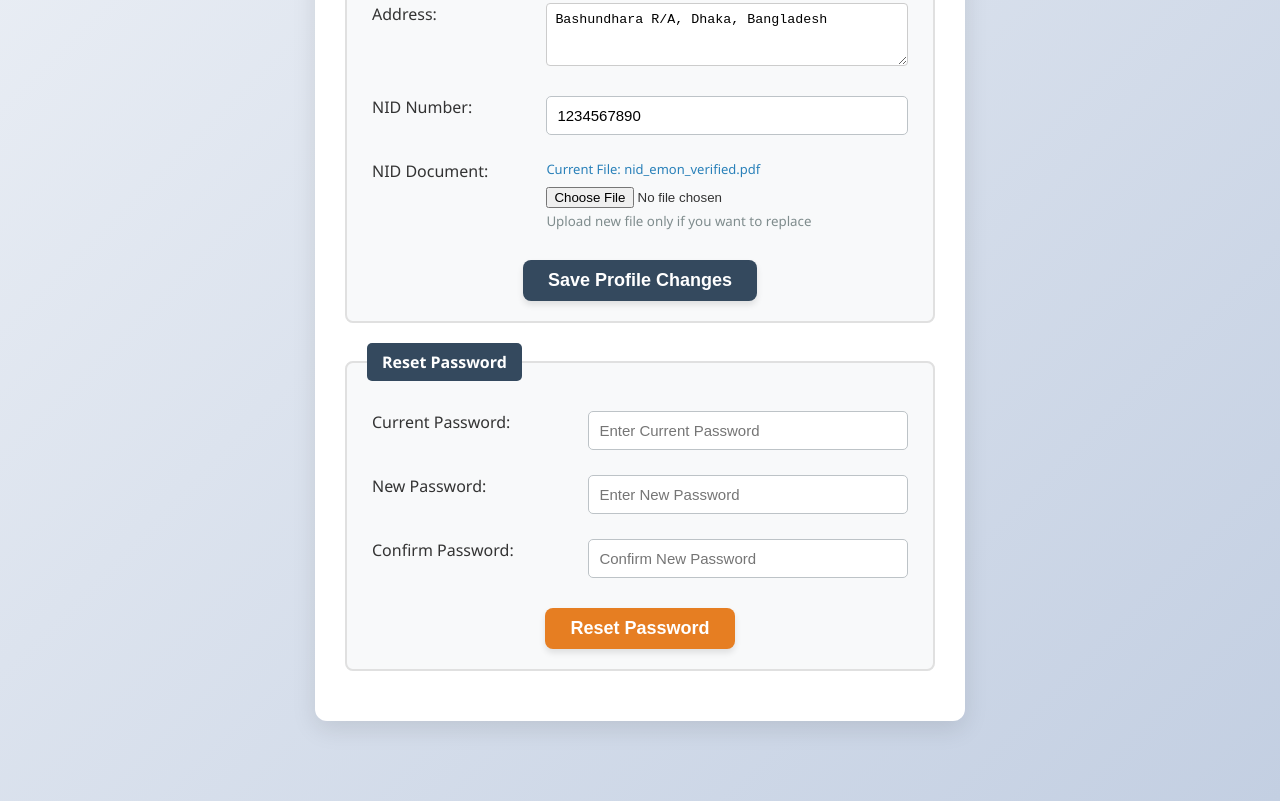
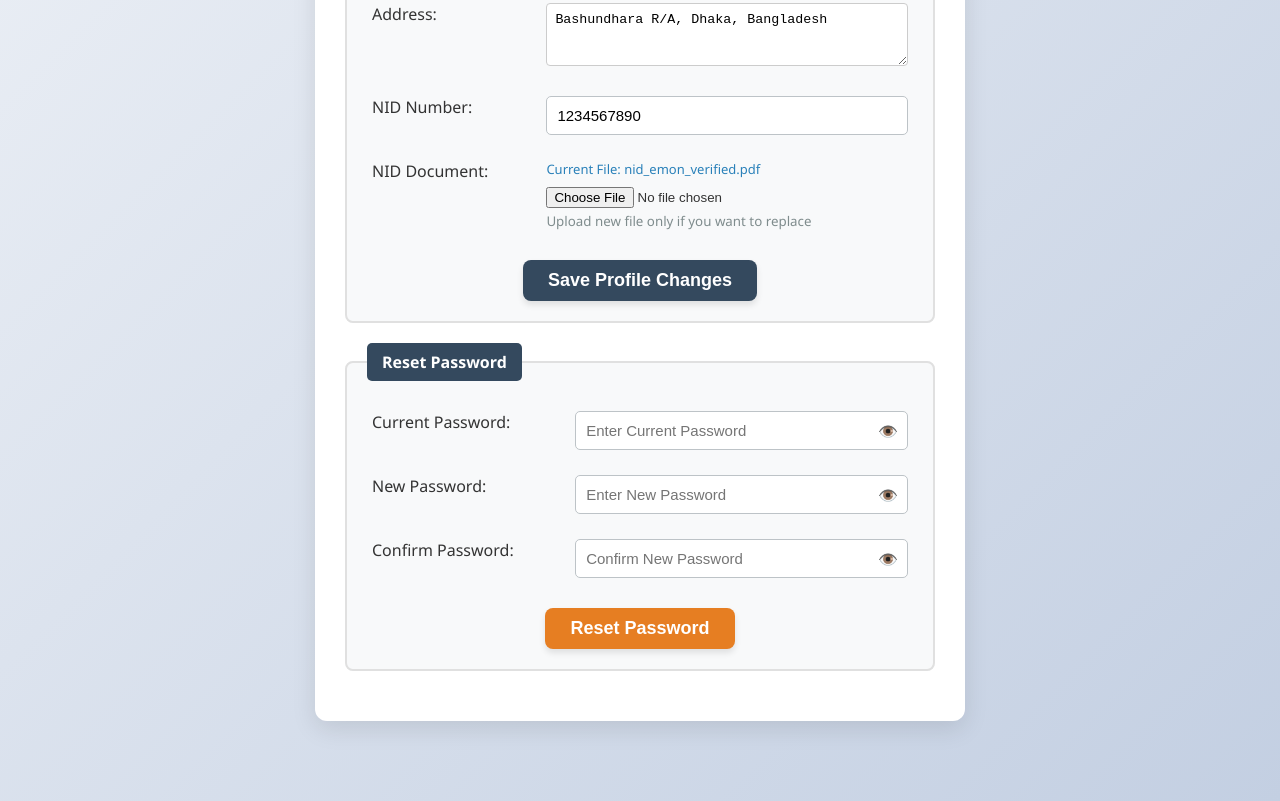
Before and after one commit to EmonHasanSohel/WebTech_Project_Fall2026-27_GroupNumber-5-, a plain HTML site: page Admin/AdminProfile.html in a window 1280 px wide. Shown: the part 746-1547 px from the top of the page. Drawn offline with Linux system fonts and the light colour scheme.

Commit message:
Enhance password input fields with show/hide functionality and update common JS for password toggle

```diff
--- a/Admin/AdminProfile.html
+++ b/Admin/AdminProfile.html
@@ -124,21 +124,30 @@
                         <tr>
                             <td><label for="oldPass">Current Password:</label></td>
                             <td>
-                                <input type="password" id="oldPass" placeholder="Enter Current Password">
+                                <div style="position: relative; width: 100%;">
+                                    <input type="password" id="oldPass" placeholder="Enter Current Password" style="padding-right: 35px; box-sizing: border-box;">
+                                    <span onclick="togglePassword('oldPass', this)" title="Show/Hide Password" style="position: absolute; right: 10px; top: 50%; transform: translateY(-50%); cursor: pointer; font-size: 16px; user-select: none;">👁️</span>
+                                </div>
                                 <p id="oldPassErr" class="error-text"></p>
                             </td>
                         </tr>
                         <tr>
                             <td><label for="newPass">New Password:</label></td>
                             <td>
-                                <input type="password" id="newPass" placeholder="Enter New Password">
+                                <div style="position: relative; width: 100%;">
+                                    <input type="password" id="newPass" placeholder="Enter New Password" style="padding-right: 35px; box-sizing: border-box;">
+                                    <span onclick="togglePassword('newPass', this)" title="Show/Hide Password" style="position: absolute; right: 10px; top: 50%; transform: translateY(-50%); cursor: pointer; font-size: 16px; user-select: none;">👁️</span>
+                                </div>
                                 <p id="newPassErr" class="error-text"></p>
                             </td>
                         </tr>
                         <tr>
                             <td><label for="confirmPass">Confirm Password:</label></td>
                             <td>
-                                <input type="password" id="confirmPass" placeholder="Confirm New Password">
+                                <div style="position: relative; width: 100%;">
+                                    <input type="password" id="confirmPass" placeholder="Confirm New Password" style="padding-right: 35px; box-sizing: border-box;">
+                                    <span onclick="togglePassword('confirmPass', this)" title="Show/Hide Password" style="position: absolute; right: 10px; top: 50%; transform: translateY(-50%); cursor: pointer; font-size: 16px; user-select: none;">👁️</span>
+                                </div>
                                 <p id="confirmPassErr" class="error-text"></p>
                             </td>
                         </tr>
@@ -152,5 +161,6 @@
     </div>
 
     <script src="JS/AdminProfile.js"></script>
+    <script src="../JS/common.js"></script>
 </body>
 </html>
--- a/JS/common.js
+++ b/JS/common.js
@@ -3,3 +3,14 @@ console.log("Common JS Connected successfully!");
 function checkConnection() {
     console.log("Ready for future logic!");
 }
+
+function togglePassword(inputId, iconSpan) {
+    let passField = document.getElementById(inputId);
+    if (passField.type === "password") {
+        passField.type = "text";
+        iconSpan.innerHTML = "🙈";
+    } else {
+        passField.type = "password";
+        iconSpan.innerHTML = "👁️";
+    }
+}
```
Also changed, not shown: Admin/AdminLogin.html (+5 -1 lines), Admin/AdminRegistration.html (+9 -3 lines), 1 other file.
